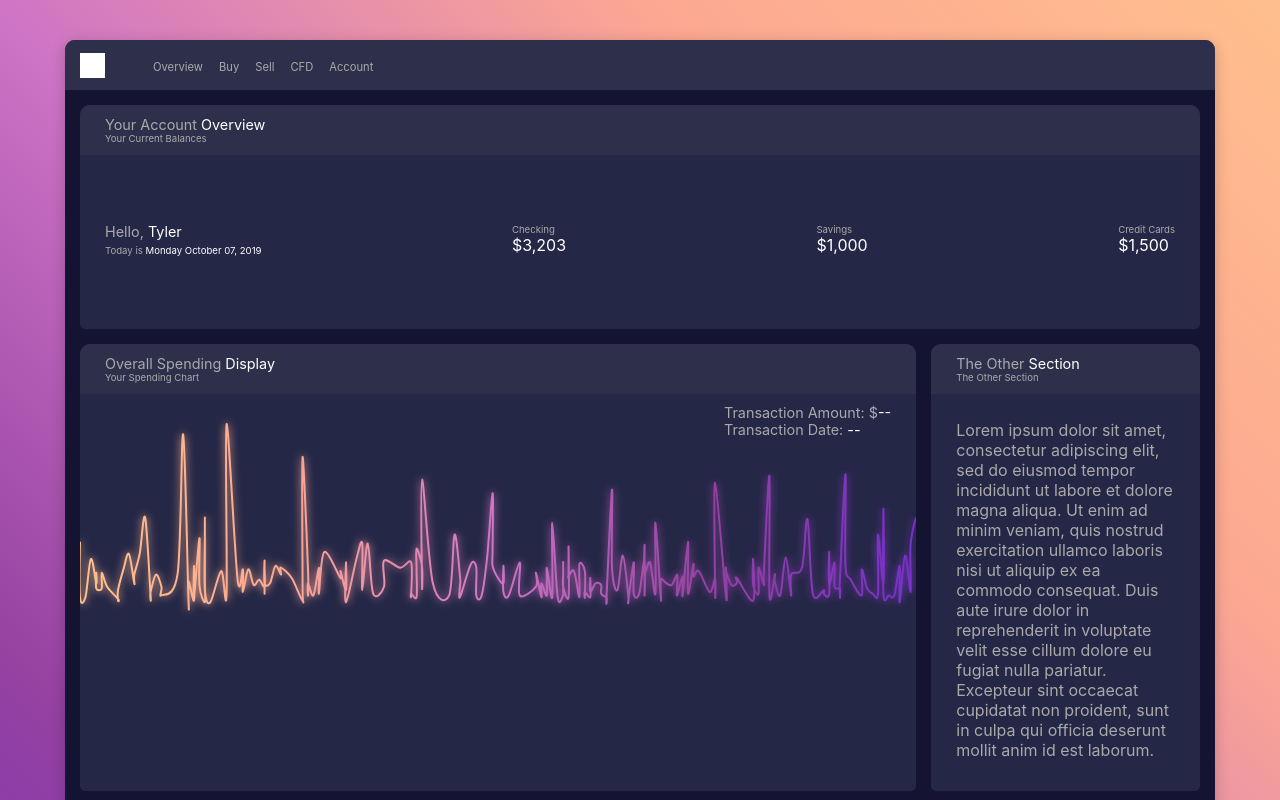
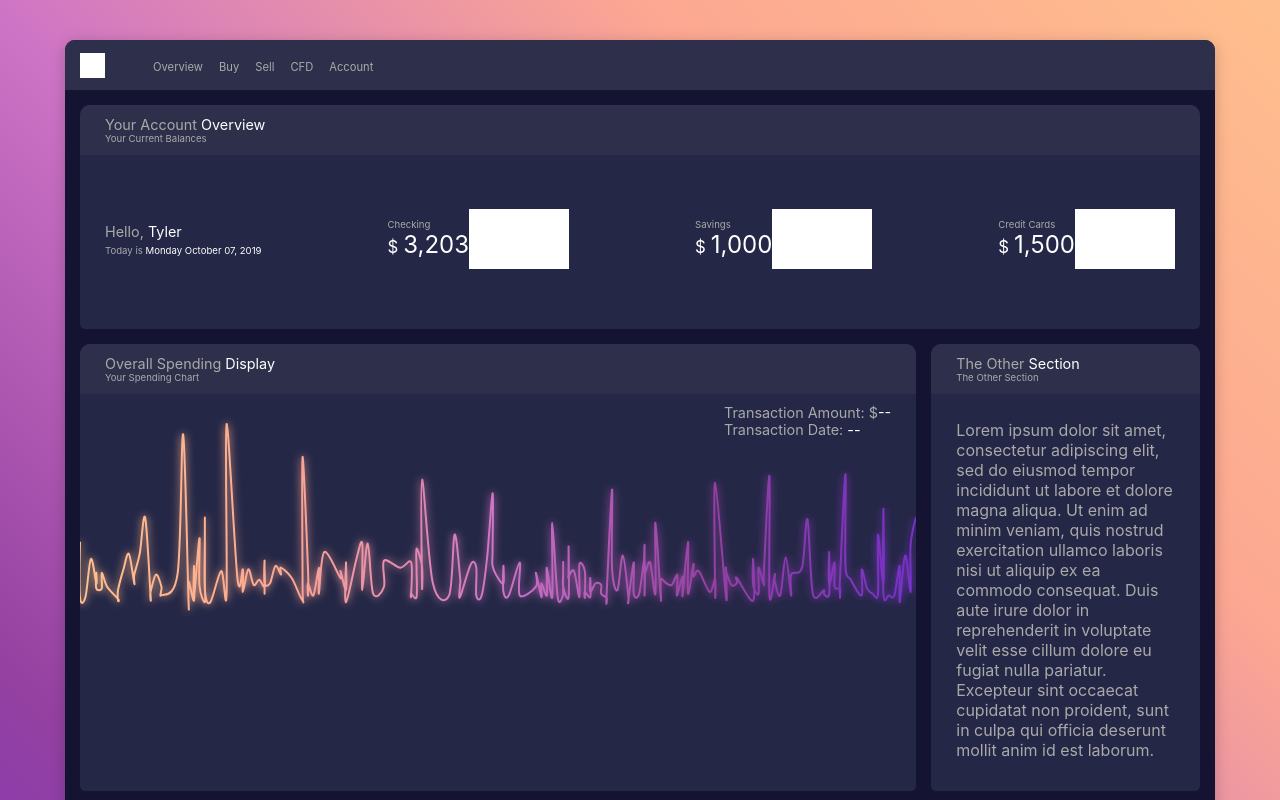
Before and after one commit to tywi6665/M3, a React (Create React App) app: page / in a window 1280 px wide. Shown: the top 800 px of the page. Built offline with nearby package versions, Linux system fonts and the light colour scheme.

Commit message:
decided to map through AccountContainer component

```diff
--- a/src/App.js
+++ b/src/App.js
@@ -4,7 +4,7 @@ import MasterContainer from "./Components/MasterContainer";
 import Container from "./Components/Container";
 import './App.scss';
 import Navbar from './Components/Navbar';
-import LineChart from './Visualizations/LineChart';
+import SpendingChart from './Visualizations/SpendingChart';
 import * as d3 from "d3";
 import AccountContainer from './Components/AccountContainer';
 
@@ -12,6 +12,7 @@ function App() {
 
   const [windowWidth, setWindowWidth] = useState(window.innerWidth);
   const [currentDate, setCurrentDate] = useState("--");
+  const [accountData, setAccountData] = useState([{ account: "Checking", balance: "3,203" }, { account: "Savings", balance: "1,000" }, { account: "Credit Cards", balance: "1,500" }])
 
   useEffect(() => {
     const handleResize = () => setWindowWidth(window.innerWidth);
@@ -40,25 +41,21 @@ function App() {
               <p className="name-text">Hello, <span>{`Tyler`}</span></p>
               <p className="date-text">Today is <span>{currentDate}</span></p>
             </div>
-            <AccountContainer
-              account="Checking"
-              balance="3,203"
-            ></AccountContainer>
-            <AccountContainer
-              account="Savings"
-              balance="1,000"
-            ></AccountContainer>
-            <AccountContainer
-              account="Credit Cards"
-              balance="1,500"
-            ></AccountContainer>
+            {accountData.map(data => {
+              return (
+                <AccountContainer
+                  account={data.account}
+                  balance={data.balance}
+                />
+              )
+            })}
           </Container>
           <Container
             number="2"
             header={["Overall Spending", "Display"]}
             subHeader="Your Spending Chart"
           >
-            <LineChart />
+            <SpendingChart />
           </Container>
           <Container
             number="3"
--- a/src/App.scss
+++ b/src/App.scss
@@ -92,6 +92,8 @@ $font-size: 0.9em;
             }
 
             .account-container {
+                display: flex;
+                align-items: center;
 
                 .account-name {
                     font-size: 0.6em;
@@ -101,6 +103,18 @@ $font-size: 0.9em;
                 .account-balance {
                     color: white;
                     margin: 0;
+                    font-size: 1.5em;
+
+                    span {
+                        font-size: 0.7em;
+                        margin-right: 5px;
+                    }
+                }
+
+                .account-chart {
+                    height: 60px;
+                    width: 100px;
+                    background: white;
                 }
             }
 
--- a/src/Components/AccountContainer.js
+++ b/src/Components/AccountContainer.js
@@ -1,13 +1,14 @@
 import React from 'react';
+import AccountChart from "../Visualizations/AccountChart";
 
-const AccountContainer = ({ account, balance, children }) => {
+const AccountContainer = ({ account, balance }) => {
     return (
         <div className="account-container">
             <div>
                 <p className="account-name">{account}</p>
                 <p className="account-balance"><span>$</span>{balance}</p>
             </div>
-            {children}
+            <AccountChart />
         </div>
     );
 }
--- /dev/null
+++ b/src/Visualizations/AccountChart.js
@@ -0,0 +1,12 @@
+import React from 'react';
+import * as d3 from "d3";
+
+const AccountChart = () => {
+    return (
+        <div className="account-chart">
+
+        </div>
+    );
+}
+
+export default AccountChart;
```
Also changed, not shown: src/Visualizations/SpendingChart.js (renamed from src/Visualizations/LineChart.js).
